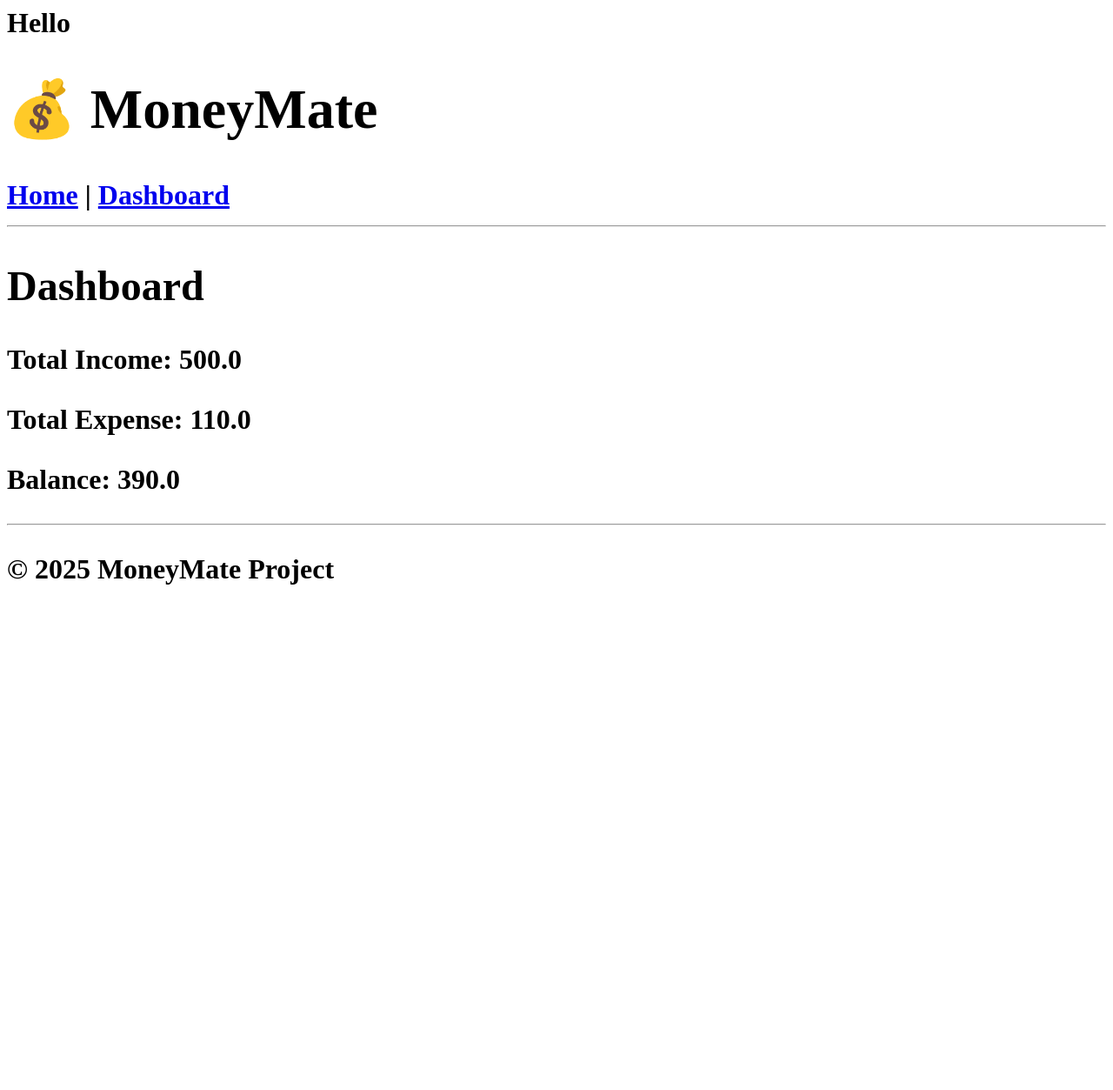
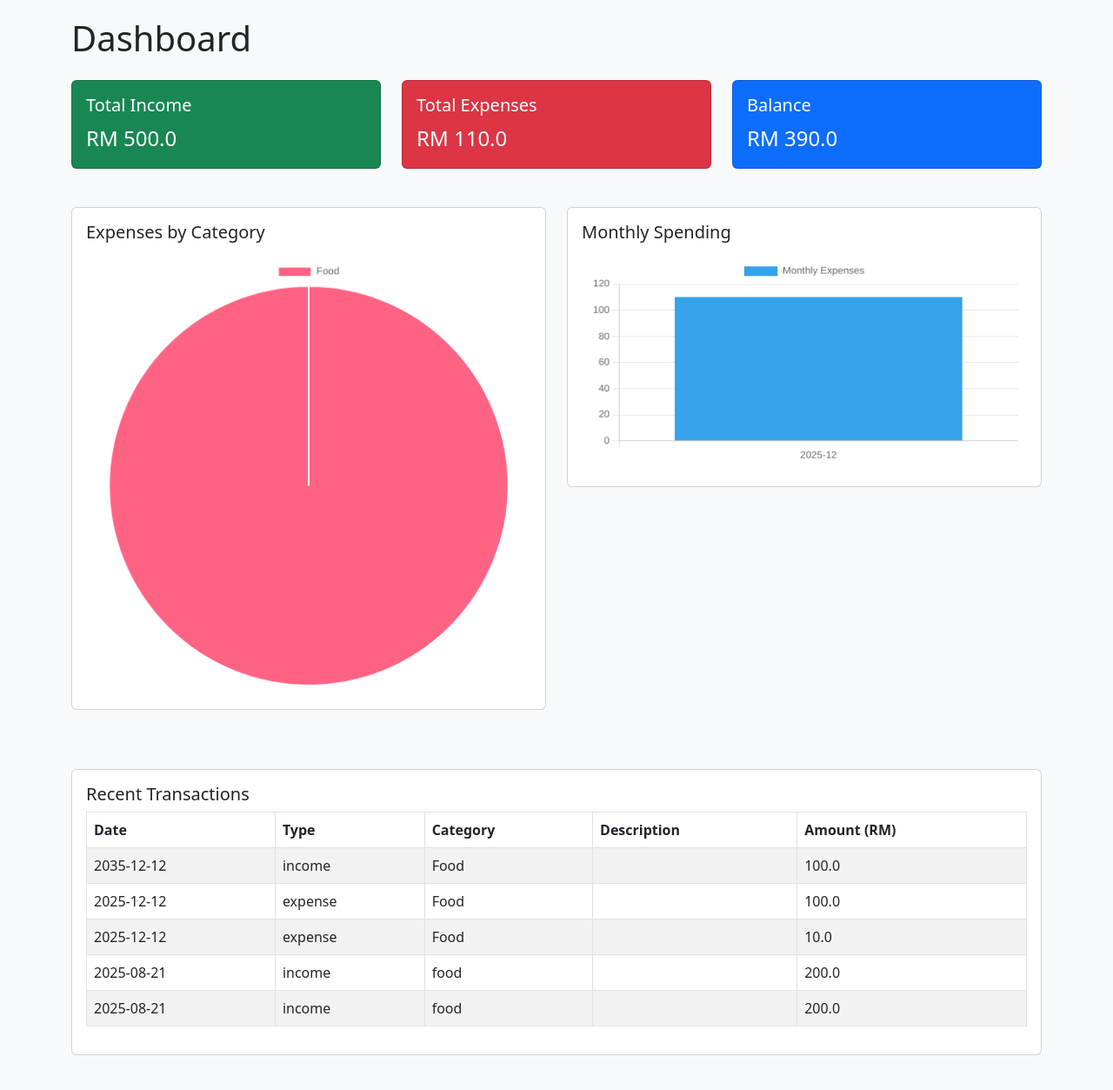
Before and after one commit to Karrtee/MoneyMate-G25-, a Flask app: page /dashboard in a window 1280 px wide. Shown: the whole page at 87% size. Before the commit the page ends 672 px from the top, so only its background shows below. Run offline with Flask 3, Linux system fonts and the light colour scheme; data comes from the database, SQL or seed files in the repository; both versions use the stored data as it was after the commit.

Commit message:
update moneymate

```diff
--- a/app.py
+++ b/app.py
@@ -1,4 +1,6 @@
 from flask import Flask, render_template, request, redirect, url_for
+from collections import defaultdict
+from datetime import datetime
 import sqlite3
 import os
 
@@ -49,6 +51,7 @@
     conn = get_db_connection()
     cursor = conn.cursor()
 
+    # Totals
     cursor.execute("SELECT SUM(amount) FROM transactions WHERE type='income'")
     total_income = cursor.fetchone()[0] or 0
 
@@ -57,15 +60,34 @@
 
     balance = total_income - total_expense
 
+    # All transactions
     cursor.execute("SELECT * FROM transactions ORDER BY date DESC")
     transactions = cursor.fetchall()
 
+    # Pie chart: Expenses by category
+    cursor.execute("SELECT category, SUM(amount) FROM transactions WHERE type='expense' GROUP BY category")
+    category_data = cursor.fetchall()
+    pie_labels = [row['category'] for row in category_data]
+    pie_values = [row['SUM(amount)'] for row in category_data]
+
+    # Bar chart: Monthly expenses
+    cursor.execute("SELECT strftime('%Y-%m', date) AS month, SUM(amount) FROM transactions WHERE type='expense' GROUP BY month")
+    monthly_data = cursor.fetchall()
+    bar_labels = [row['month'] for row in monthly_data]
+    bar_values = [row['SUM(amount)'] for row in monthly_data]
+
     conn.close()
+
     return render_template("dashboard.html",
                            income=total_income,
                            expense=total_expense,
                            balance=balance,
-                           transactions=transactions)
+                           transactions=transactions,
+                           pie_labels=pie_labels,
+                           pie_values=pie_values,
+                           bar_labels=bar_labels,
+                           bar_values=bar_values)
+
 
 @app.route('/add', methods=['GET', 'POST'])
 def add_transaction():
--- a/templates/dashboard.html
+++ b/templates/dashboard.html
@@ -1,11 +1,137 @@
-<h1>Hello  {% extends "base.html" %}
+<!DOCTYPE html>
+<html lang="en">
+<head>
+    <meta charset="UTF-8">
+    <title>Dashboard - MoneyMate</title>
+    <link href="https://cdn.jsdelivr.net/npm/bootstrap@5.3.0/dist/css/bootstrap.min.css" rel="stylesheet">
+    <script src="https://cdn.jsdelivr.net/npm/chart.js"></script>
+    <style>
+        body {
+            padding: 20px;
+            background-color: #f8f9fa;
+        }
+        .card {
+            margin-bottom: 20px;
+        }
+        canvas {
+            background-color: #ffffff;
+            border-radius: 10px;
+            padding: 10px;
+        }
+        .table-container {
+            overflow-x: auto;
+        }
+    </style>
+</head>
+<body>
+    <div class="container">
+        <h1 class="mb-4">Dashboard</h1>
 
-{% block title %}Dashboard - MoneyMate{% endblock %}
+        <!-- Summary Cards -->
+        <div class="row mb-4">
+            <div class="col-md-4">
+                <div class="card text-bg-success">
+                    <div class="card-body">
+                        <h5 class="card-title">Total Income</h5>
+                        <p class="card-text fs-4">RM {{ income }}</p>
+                    </div>
+                </div>
+            </div>
+            <div class="col-md-4">
+                <div class="card text-bg-danger">
+                    <div class="card-body">
+                        <h5 class="card-title">Total Expenses</h5>
+                        <p class="card-text fs-4">RM {{ expense }}</p>
+                    </div>
+                </div>
+            </div>
+            <div class="col-md-4">
+                <div class="card text-bg-primary">
+                    <div class="card-body">
+                        <h5 class="card-title">Balance</h5>
+                        <p class="card-text fs-4">RM {{ balance }}</p>
+                    </div>
+                </div>
+            </div>
+        </div>
 
-{% block content %}
-    <h2>Dashboard</h2>
-    <p><strong>Total Income:</strong> {{ income }}</p>
-    <p><strong>Total Expense:</strong> {{ expense }}</p>
-    <p><strong>Balance:</strong> {{ balance }}</p>
-{% endblock %}
-k!</h1>
+        <!-- Charts -->
+        <div class="row mb-4">
+            <div class="col-md-6 mb-4">
+                <div class="card p-3">
+                    <h5>Expenses by Category</h5>
+                    <canvas id="pieChart"></canvas>
+                </div>
+            </div>
+            <div class="col-md-6 mb-4">
+                <div class="card p-3">
+                    <h5>Monthly Spending</h5>
+                    <canvas id="barChart"></canvas>
+                </div>
+            </div>
+        </div>
+
+        <!-- Transactions Table -->
+        <div class="card p-3 table-container">
+            <h5>Recent Transactions</h5>
+            <table class="table table-striped table-bordered">
+                <thead>
+                    <tr>
+                        <th>Date</th>
+                        <th>Type</th>
+                        <th>Category</th>
+                        <th>Description</th>
+                        <th>Amount (RM)</th>
+                    </tr>
+                </thead>
+                <tbody>
+                    {% for t in transactions %}
+                    <tr>
+                        <td>{{ t['date'] }}</td>
+                        <td>{{ t['type'] }}</td>
+                        <td>{{ t['category'] }}</td>
+                        <td>{{ t['description'] }}</td>
+                        <td>{{ t['amount'] }}</td>
+                    </tr>
+                    {% endfor %}
+                </tbody>
+            </table>
+        </div>
+    </div>
+
+    <!-- Chart.js Scripts -->
+    <script>
+        // Pie Chart
+        var ctxPie = document.getElementById('pieChart').getContext('2d');
+        var pieChart = new Chart(ctxPie, {
+            type: 'pie',
+            data: {
+                labels: {{ pie_labels | safe }},
+                datasets: [{
+                    data: {{ pie_values | safe }},
+                    backgroundColor: ['#FF6384','#36A2EB','#FFCE56','#4BC0C0','#9966FF','#FF9F40','#C9CBCF']
+                }]
+            }
+        });
+
+        // Bar Chart
+        var ctxBar = document.getElementById('barChart').getContext('2d');
+        var barChart = new Chart(ctxBar, {
+            type: 'bar',
+            data: {
+                labels: {{ bar_labels | safe }},
+                datasets: [{
+                    label: 'Monthly Expenses',
+                    data: {{ bar_values | safe }},
+                    backgroundColor: '#36A2EB'
+                }]
+            },
+            options: {
+                scales: {
+                    y: { beginAtZero: true }
+                }
+            }
+        });
+    </script>
+</body>
+</html>
```
Also changed, not shown: moneymate.db.
